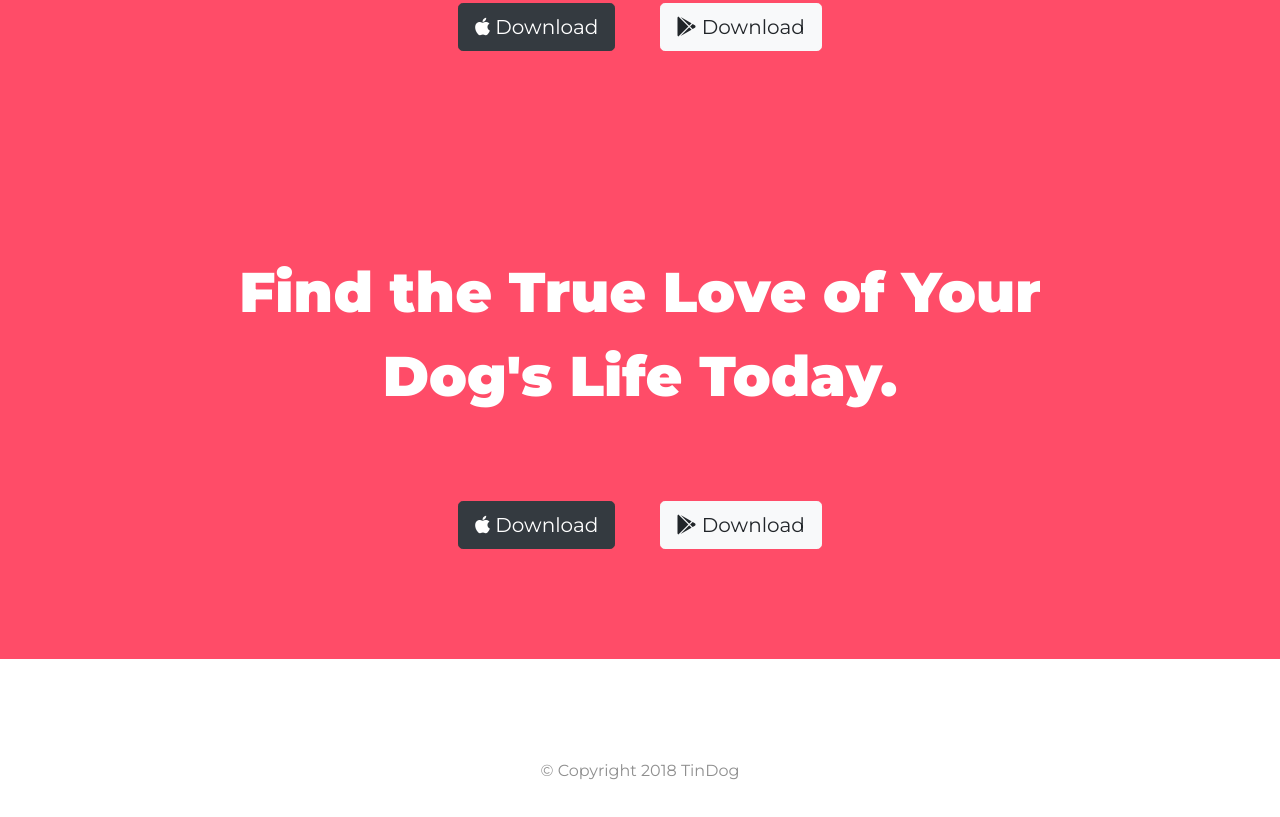
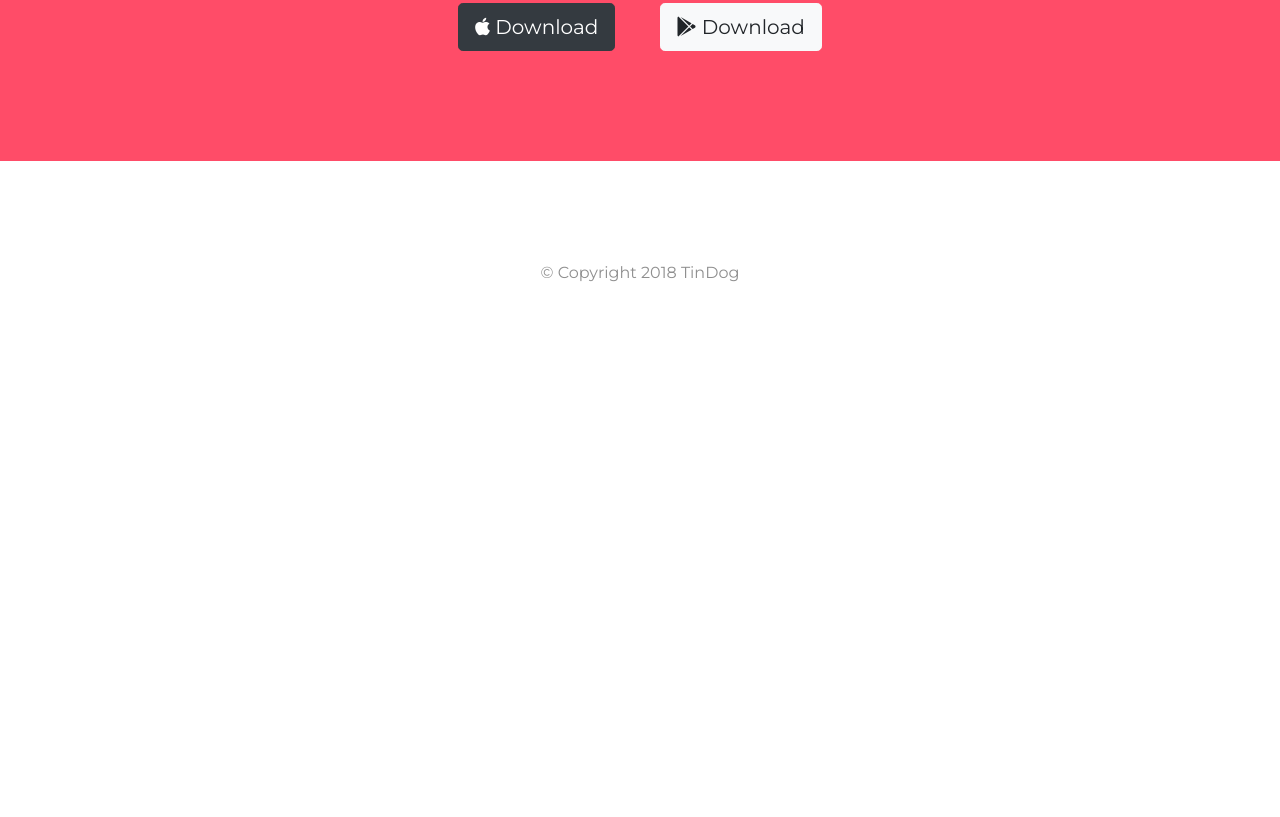
Before and after one commit to parthborate/tindog, a plain HTML site: page index.html in a window 1280 px wide. Shown: the part 3148-3965 px from the top of the page. After the commit the page ends 3549 px from the top, so only its background shows below. Drawn offline with nearby package versions, Linux system fonts and the light colour scheme.

Commit message:
new change

```diff
--- a/index.html
+++ b/index.html
@@ -269,16 +269,6 @@
         Download
       </button>
     </section>
-    <section id="cta">
-      <h3 class="cta-h3">Find the True Love of Your Dog's Life Today.</h3>
-      <button type="button" class="btn btn-dark btn-lg down-btnl">
-        <i class="fab fa-apple"></i> Download
-      </button>
-      <button type="button" class="btn btn-light btn-lg down-btnl">
-        <i class="fab fa-google-play"></i>
-        Download
-      </button>
-    </section>
 
     <!-- Footer -->
 
```
